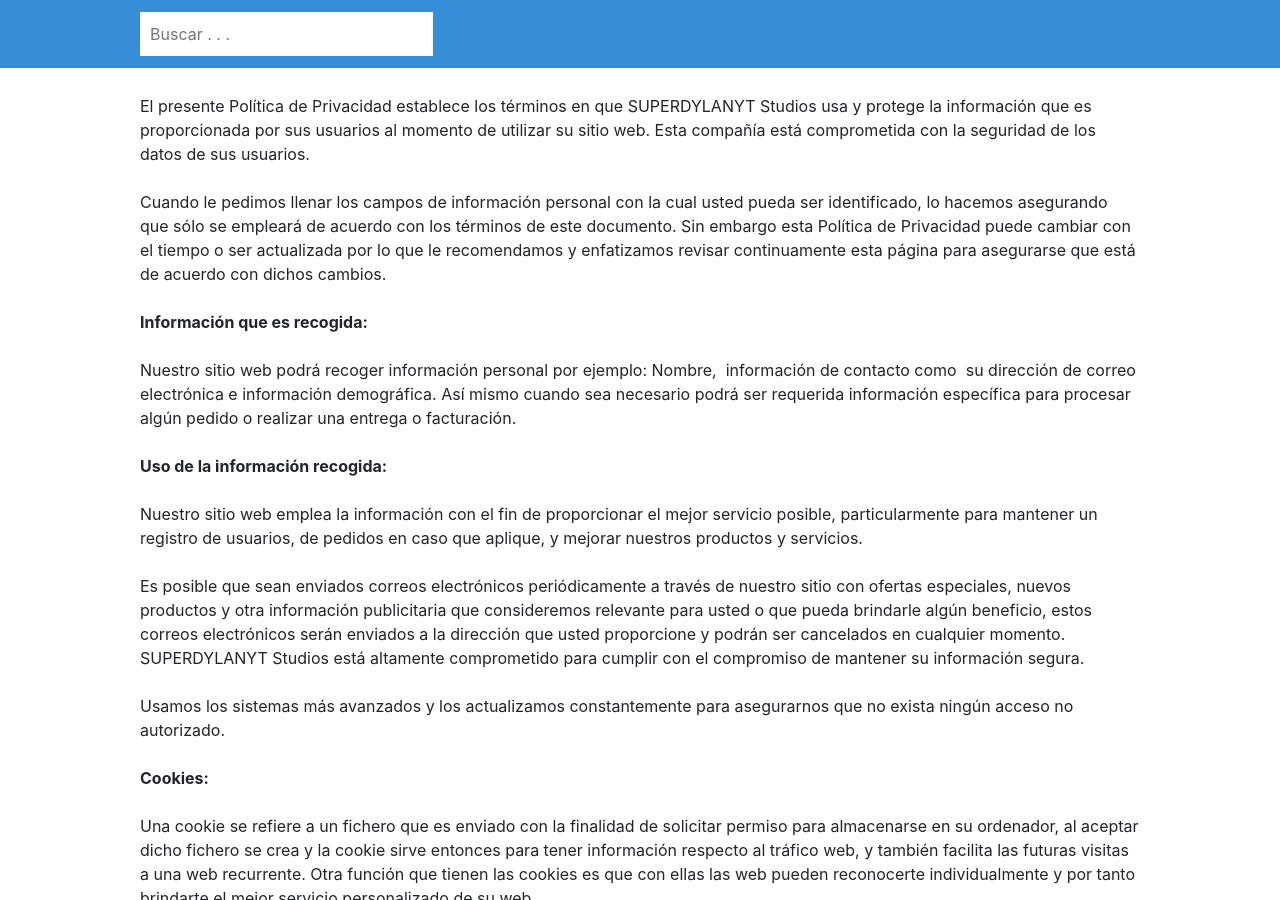
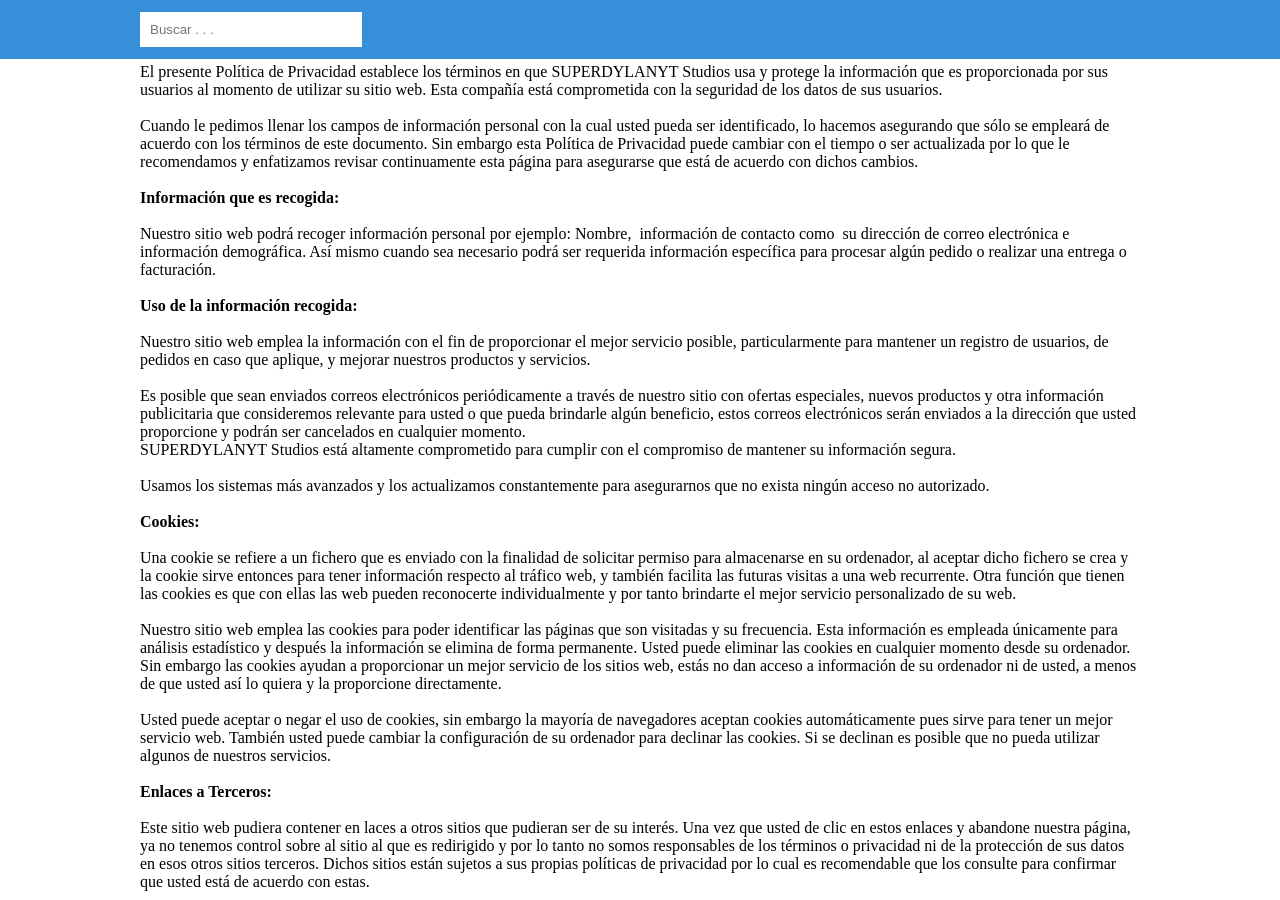
Before and after one commit to dylanmeca/dylanmeca.github.io, a Jekyll site: the page blog.html, which Jekyll copies as it is, in a window 1280 px wide and 900 px high. Built offline with Jekyll 4.4.1, drawn with Linux system fonts in a browser that asks for light colours.

Commit message:
Update blog.html

```diff
--- a/blog.html
+++ b/blog.html
@@ -9,8 +9,6 @@
 	<script src="js/jquery.js"></script>
 	<script src="js/jquery.dataTables.min.js"></script>
 	<link rel="shortcut icon" type="image/x-icon" href="unnamed-ConvertImage.ico">
-        <link rel="stylesheet" href="Bootstrap/bootstrap.min.css">
-        <link rel="stylesheet" href="Bootstrap/bootstrap.css">
         <link rel="stylesheet" href="css/estilos1.css">
 
 </head>
@@ -144,9 +142,6 @@ SUPERDYLANYT Studios Se reserva el derecho de cambiar los términos de la presen
 
           </div>
 	<script src="js/buscador.js"></script>
-        <script src="js/jquery-3.5.1.min.js"></script>
-        <script src="js/popper.min.js"></script>
-        <script src="Bootstrap/bootstrap.min.js"></script>
 
 </body>
 </html>
```
